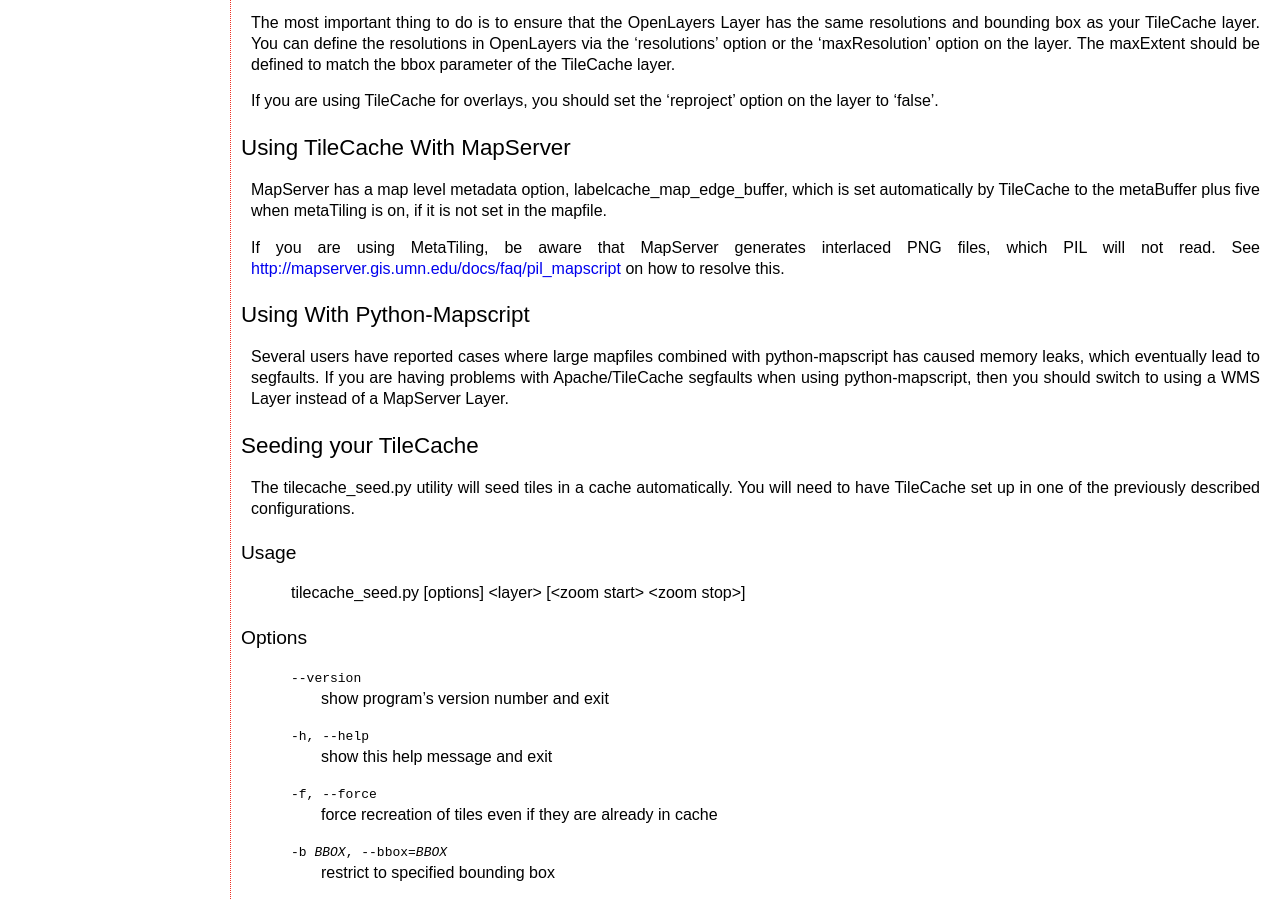
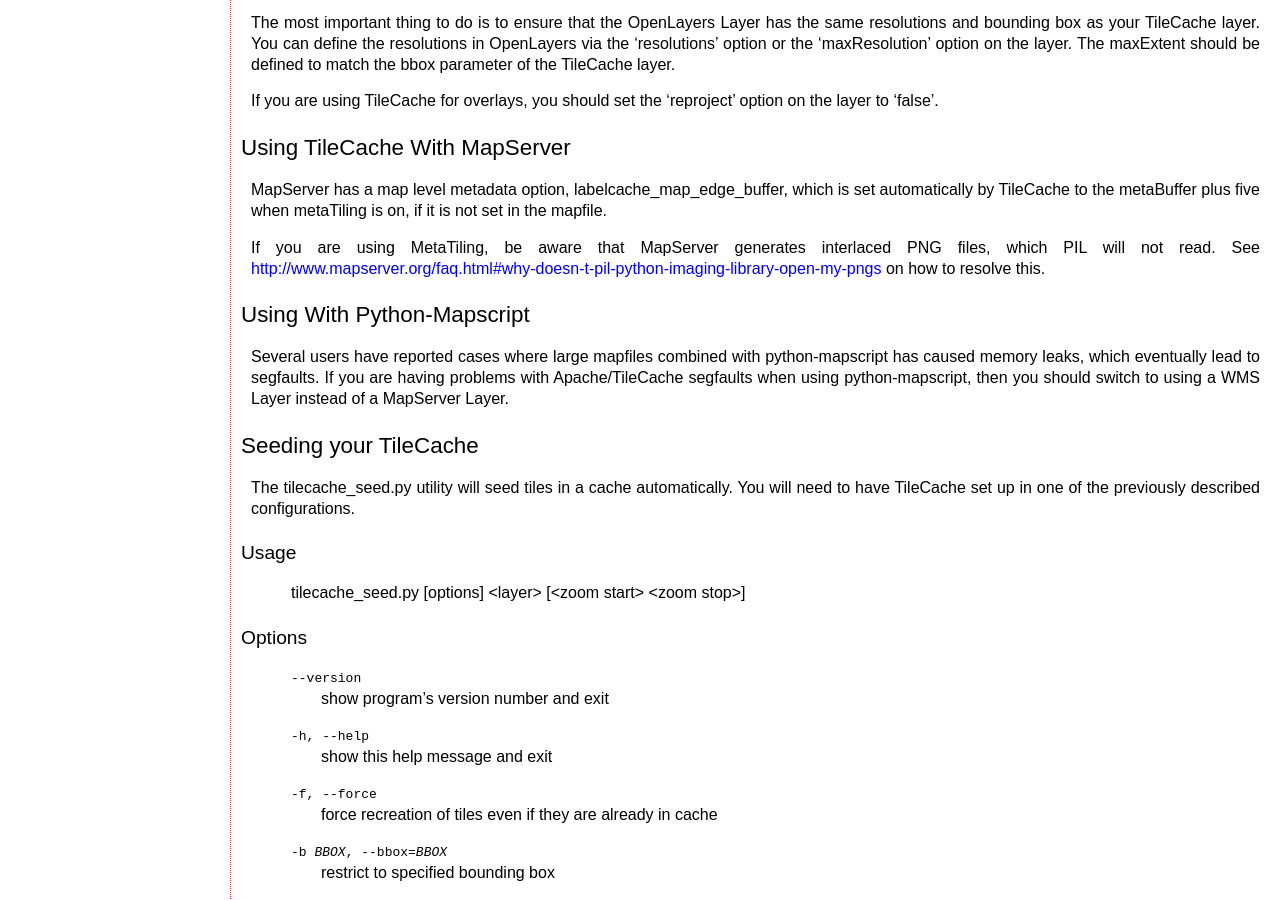
Before and after one commit to llerradyoh/tilecache, a Sphinx documentation site: the page built from tilecache/docs/README.txt, in a window 1280 px wide and 900 px high, scrolled down 5050 px. Built offline with Sphinx 7.4.7, drawn with Linux system fonts in a browser that asks for light colours; part of the change alters nothing that is shown.

Commit message:
fix broken URL in tilecache docs due to mapserver server move (thx jlivni)

```diff
--- a/tilecache/docs/README.txt
+++ b/tilecache/docs/README.txt
@@ -320,7 +320,7 @@ is on, if it is not set in the mapfile.
 
 If you are using MetaTiling, be aware that MapServer generates interlaced
 PNG files, which PIL will not read. See
-http://mapserver.gis.umn.edu/docs/faq/pil_mapscript on how to resolve this.
+http://www.mapserver.org/faq.html#why-doesn-t-pil-python-imaging-library-open-my-pngs on how to resolve this.
 
 Using With Python-Mapscript
 ===========================
```
